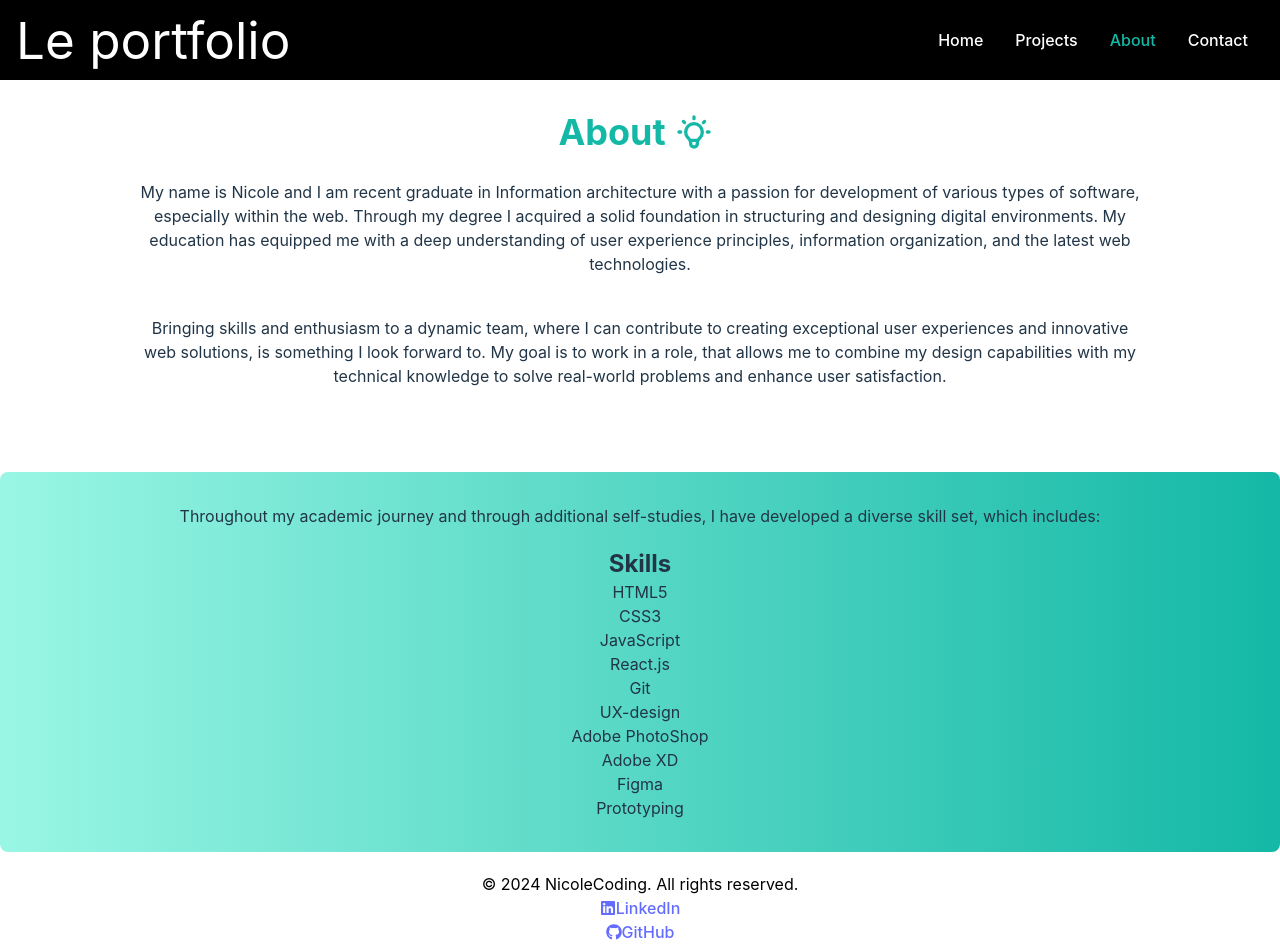
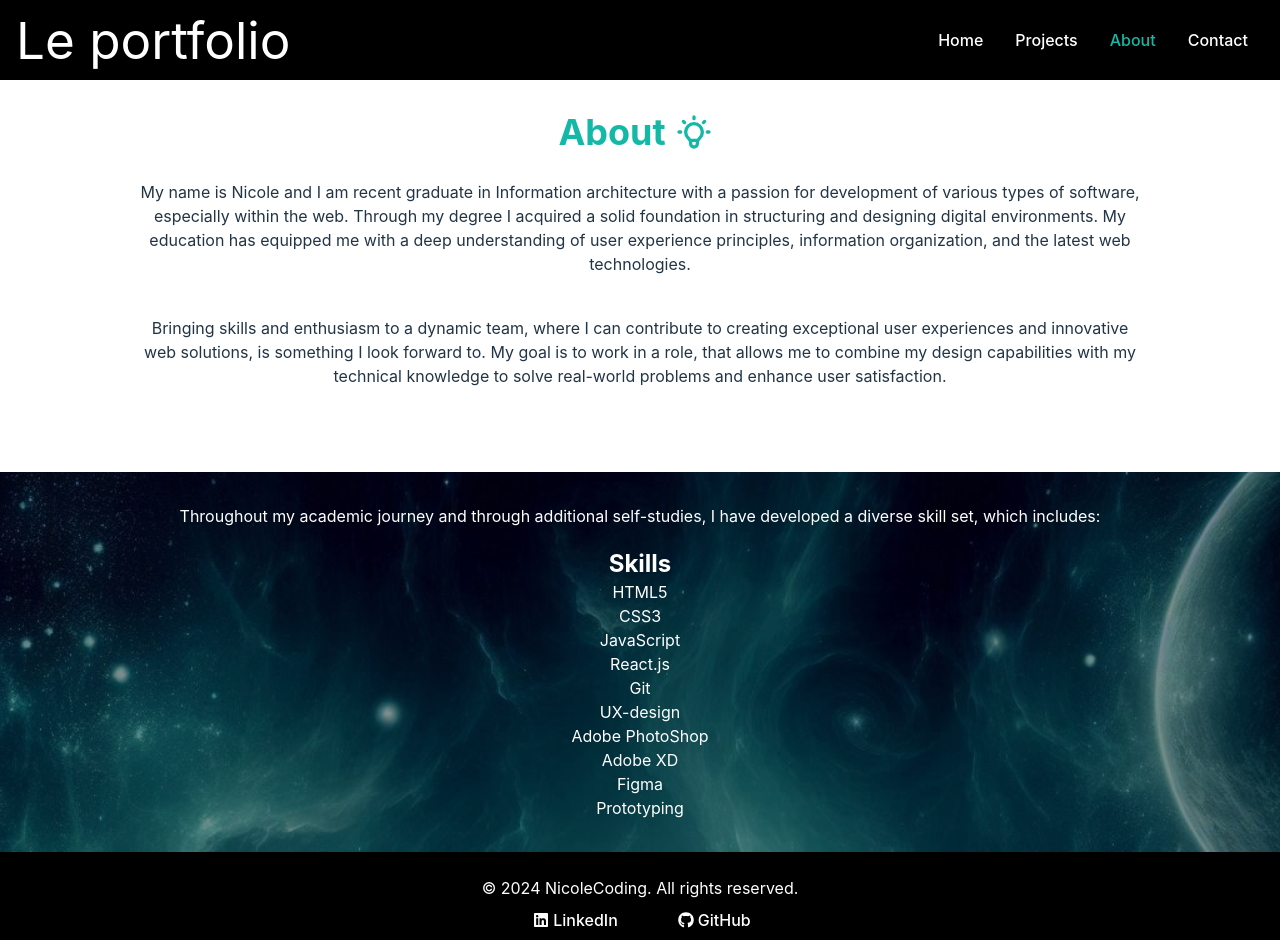
Before and after one commit to NicoleCoding/Portfolio-react, a React (Vite) app: page /about in a window 1280 px wide. Shown: the top 952 px of the page. Built offline with nearby package versions, Linux system fonts and the light colour scheme.

Commit message:
- Added background-image on skills section in about and added overlay to increase contrast - Centered and adjusted social links in footer - Changed background color and text color in footer

```diff
--- a/package.json
+++ b/package.json
@@ -15,6 +15,8 @@
     "react-icons": "^5.2.1",
     "react-slick": "^0.30.2",
     "slick-carousel": "^1.8.1",
+    "tailwindcss-text-stroke": "^0.0.5",
+    "tailwindcss-textshadow": "^2.1.3",
     "wouter": "^3.2.0"
   },
   "devDependencies": {
--- a/src/components/About.jsx
+++ b/src/components/About.jsx
@@ -15,11 +15,13 @@ export default function About() {
                 <p className="p-3 m-2 w-4/5">Bringing skills and enthusiasm to a dynamic team, where I can contribute to creating exceptional user experiences and innovative web solutions, is something I look forward to.
                     My goal is to work in a role, that allows me to combine my design capabilities with my technical knowledge to solve real-world problems and enhance user satisfaction.</p>
             </section>
-        <section className="bg-gradient-to-r from-teal-200 to-teal-500 p-4 rounded-lg mt-16 p-8">
-            <p>Throughout my academic journey and through additional self-studies, I have developed a diverse skill set, which includes:</p>
-            <ul className="flex flex-col items-center">
+            <section className="relative bg-skills-background bg-no-repeat bg-cover p-4 mt-16 p-8">
+                <div className="absolute inset-0 bg-black opacity-45"></div>
+                <div className="relative text-white z-10">
+                    <p className="text-stroke-black text-stroke-1">Throughout my academic journey and through additional self-studies, I have developed a diverse skill set, which includes:</p>
+                    <ul className="flex flex-col items-center text-white">
                         <h2 className="font-bold text-2xl pt-5">Skills</h2>
-                    <li >HTML5</li>
+                        <li>HTML5</li>
                         <li>CSS3</li>
                         <li>JavaScript</li>
                         <li>React.js</li>
@@ -30,8 +32,8 @@ export default function About() {
                         <li>Figma</li>
                         <li>Prototyping</li>
                     </ul>
+                </div>
             </section>
         </section>
-
     );
 }
--- a/src/components/Footer.jsx
+++ b/src/components/Footer.jsx
@@ -3,12 +3,11 @@ import { FaGithub } from "react-icons/fa";
 
 export default function Footer() {
     return (
-        <footer className="m-5 text-black">
+        <footer className="pt-6 bg-black text-white">
             <p>&copy; 2024 NicoleCoding. All rights reserved.</p>
-            <div>
-
-                   <a href="" className="flex items-center justify-center"><FaLinkedin />LinkedIn</a>
-                <a href="" className="flex items-center justify-center"><FaGithub />GitHub</a>
+            <div className="flex flex-row justify-center items-center gap-10">
+                <a href="https://www.linkedin.com/in/nicole-saucinitanu-9b95ba167/" className="flex items-center justify-center hover:text-teal-400 m-2 text-white"><FaLinkedin className="m-1 text-white" />LinkedIn</a>
+                <a href="https://github.com/NicoleCoding" className="flex items-center justify-center hover:text-teal-400 m-2 text-white"><FaGithub className="m-1 text-white" />GitHub</a>
             </div>
 
         </footer>
--- a/src/components/Home.jsx
+++ b/src/components/Home.jsx
@@ -13,22 +13,22 @@ export default function Home() {
                 <button className="bg-teal-200"><Link className="py-1 px-2 text-black hover:text-teal-500" href="/projects">See my projects</Link></button>
             </div>
             </section>
-            <section id="roles" className="flex flex-col m-x p-1 lg:flex-row justify-center items-stretch gap-10">
-                <section className="bg-gradient-to-r from-teal-200 to-teal-500 p-6 mx-auto lg:mx-0 rounded-lg w-80 text-center flex flex-col justify-start">
+            <section id="roles" className="flex flex-col m-x p-1 lg:flex-row justify-center items-stretch gap-20">
+                <section className="shadow-lg p-6 mx-auto lg:mx-0 rounded-lg w-80 text-center flex flex-col justify-start">
                     <h2 className="text-2xl mb-4 mt-0">Frontend Development</h2>
                     <p className="p-2 m-0">With skills in HTML5, CSS3, JavaScript (ES6), and React.js, I develop frontends using tools like Git, Webpack, Vite, and npm.
                         I ensure accessibility and usability in web interfaces and leverage APIs to create functional websites and applications. Additionally, I can build websites with WordPress.
                     </p>
 
                 </section>
-                <section className="bg-gradient-to-r from-teal-200 to-teal-500 p-6 mx-auto lg:mx-0 rounded-lg w-80 text-center flex flex-col justify-start">
+                <section className="shadow-lg p-6 mx-auto lg:mx-0 rounded-lg w-80 text-center flex flex-col justify-start">
                     <h2 className="text-2xl mb-4 mt-0">UX-Design & Research</h2>
                     <p className="p-2 m-0">I use UX design principles to create great user experiences, backed by research on target users.
                         My education covers user personas, storyboards, and user stories, enabling effective UX research. I also use tools like Figma and Photoshop to prototype designs.
                     </p>
 
                 </section>
-                <section className="bg-gradient-to-r from-teal-200 to-teal-500 p-6 mx-auto lg:mx-0 rounded-lg w-80 text-center flex flex-col justify-start">
+                <section className="shadow-lg p-6 mx-auto lg:mx-0 rounded-lg w-80 text-center flex flex-col justify-start">
                     <h2 className="text-2xl mb-4 mt-0">Content Management</h2>
                     <p className="p-2 m-0">During my education, I gained skills in Content Management and SEO. Using HTML5 and SEO principles, I create strategies for high-ranking, visible websites.
                         I apply Information Architecture to make content clear and accessible, and I am proficient with WordPress and adaptable to other CMS platforms.
--- a/tailwind.config.js
+++ b/tailwind.config.js
@@ -1,13 +1,16 @@
 /** @type {import('tailwindcss').Config} */
 export default {
-  content: ["./index.html",
-    "./src/**/*.{js,ts,jsx,tsx}",],
+  content: [
+    "./index.html",
+    "./src/**/*.{js,ts,jsx,tsx}",
+  ],
   theme: {
     extend: {
       backgroundImage: {
         'hero-background': "url('./assets/Galaxy.jpeg')",
-      }
-    },
+        'skills-background': "url('./assets/Space.jpeg')",
+      },
   },
   plugins: [],
 }
+}
```
Also changed, not shown: src/assets/Space.jpeg (added), 1 other file (tests, documents, lock files or other folders). Lines whose indentation alone changed are shown as unchanged.
